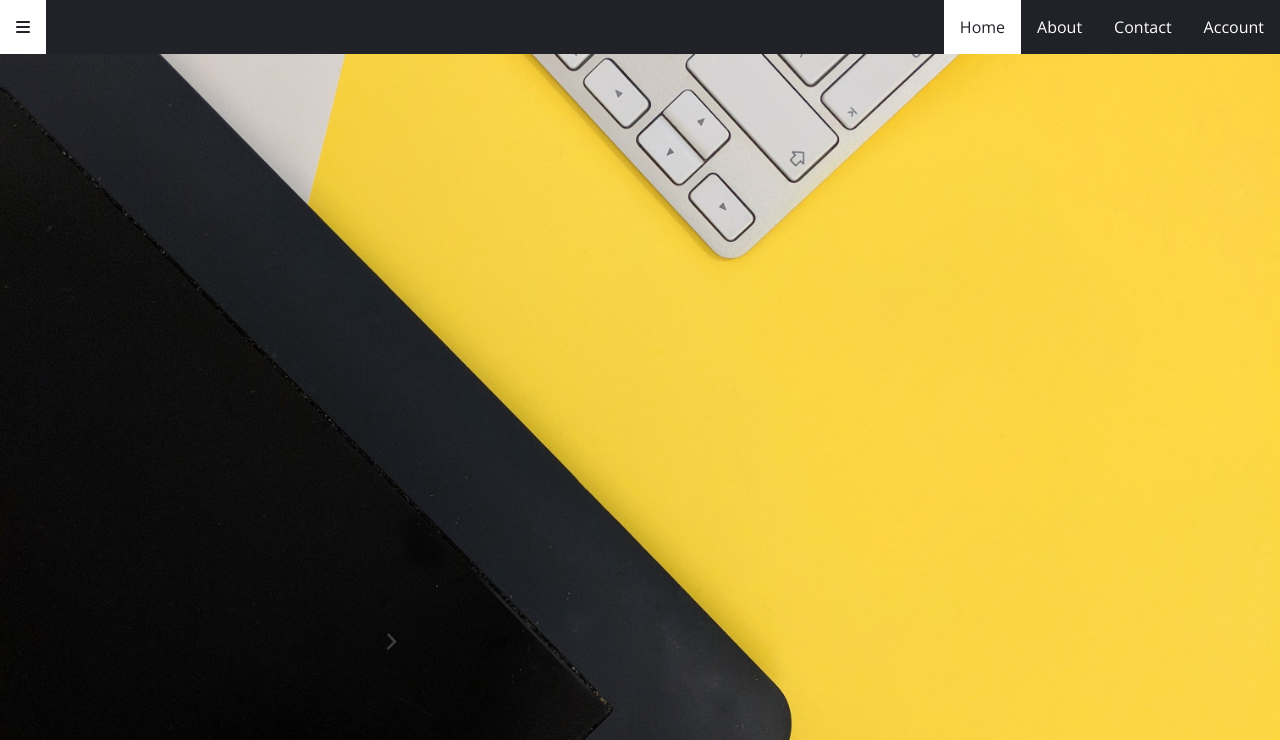
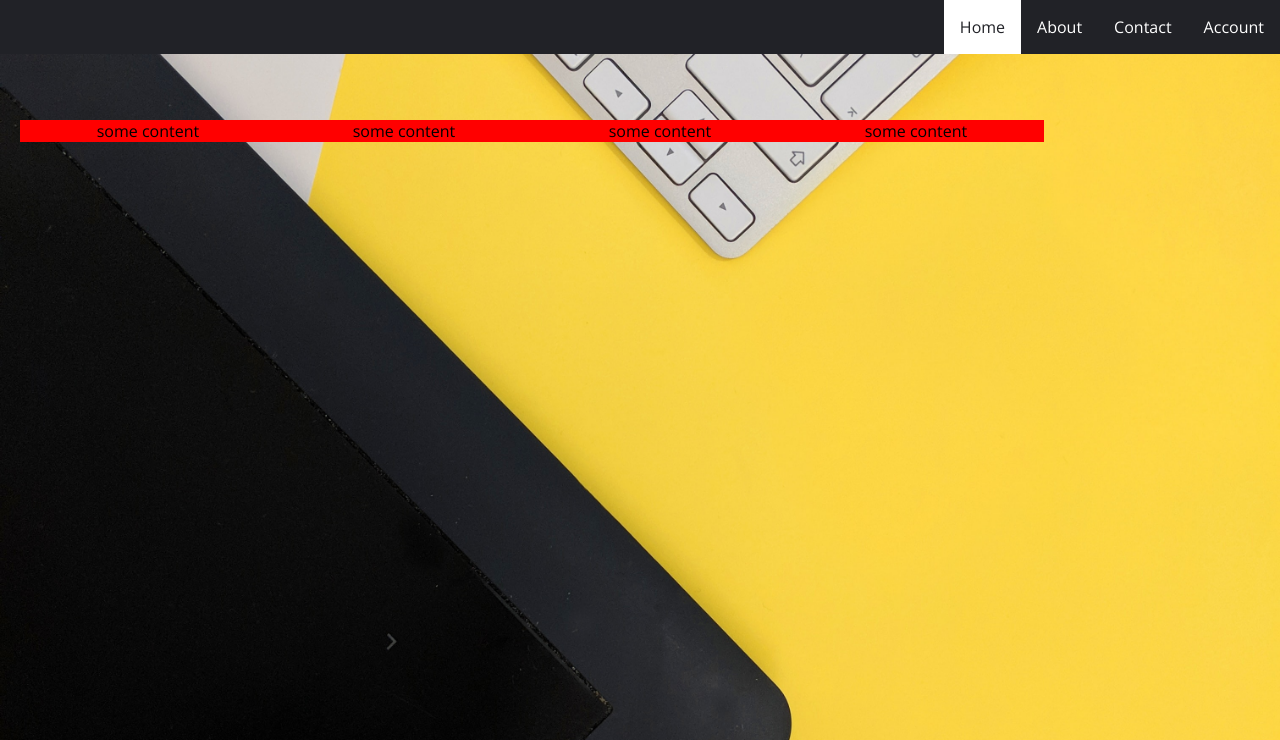
Before and after one commit to Ikari-Dev/L2WebProject, a plain HTML site: page index.html in a window 1280 px wide. Shown: the top 740 px of the page. Drawn offline with nearby package versions, Linux system fonts and the light colour scheme.

Commit message:
remove trash

```diff
--- a/index.html
+++ b/index.html
@@ -9,11 +9,11 @@
     <script src="https://kit.fontawesome.com/2ea72b06d5.js" crossorigin="anonymous" async></script><link href="https://fonts.googleapis.com/css?family=Shadows+Into+Light&display=swap" rel="stylesheet">
     <title>Home</title>
 </head>
-<body class="parallax">
+<body class="page">
 
     <ul class="navBar">
         <ul class="burger">
-            <li><a class="burgerMenu" href="#"><i class="fas fa-bars"></i></a></li>
+
         </ul>
         <ul class="navigationLink">
             <li><a class="active" href="#">Home</a></li>
@@ -23,8 +23,20 @@
         </ul>
     </ul>
     <div class="content">
-
-
+        <div class="cardspannel">
+            <div class="card">
+                some content
+            </div>
+            <div class="card">
+                some content
+            </div>
+            <div class="card">
+                some content
+            </div>
+            <div class="card">
+                some content
+            </div>
+        </div>
     </div>
     <footer class="footerlink">
         <div class="link">
--- a/styles/styles.sass
+++ b/styles/styles.sass
@@ -7,11 +7,11 @@ body,html
     height: 100%
     position: relative
     font-family: 'Open Sans', sans-serif
-    overflow: hidden
 
 
 
-.parallax
+
+.page
     position: relative
     display: flex
     flex-direction: column
@@ -23,8 +23,6 @@ body,html
     background-size: cover
 
 
-.visible
-    transform: translateY(0px)
 
 .navBar
     position: absolute
@@ -50,6 +48,9 @@ body,html
 
 
     .navigationLink
+        align-items: center
+        justify-content: space-between
+        flex-wrap: wrap
         display: flex
         list-style: none
         flex-direction: row
@@ -67,7 +68,7 @@ body,html
 
 
 .footerlink
-    position: absolute
+    position: fixed
     display: flex
     bottom: 0
     width: 100%
@@ -91,14 +92,31 @@ body,html
     transform: scale(2)
     transition: ease-in .3s
 
+.content
+    align-items: center
+    position: absolute
+    top: 15vh
+    width: 100%
+    margin: 0 20px 0
+    max-width: 80%
+
+.cardspannel
+    display: flex
+    justify-content: space-arround
+
+
+.card
+    align-items: center
+    text-align: center
+    display: block
+    width: 100%
+    height: 100%
+    background-color: red
+
+
+
 @keyframes anim-reveal
     0%
         transform: translateX(0)
     100%
         transform: translateX(-200%)
-
-
-@media screen and (max-height: 600px)
-
-    .navBar
-        transform: translateY(-100%)
```
Also changed, not shown: styles/styles.css, 1 other file.
